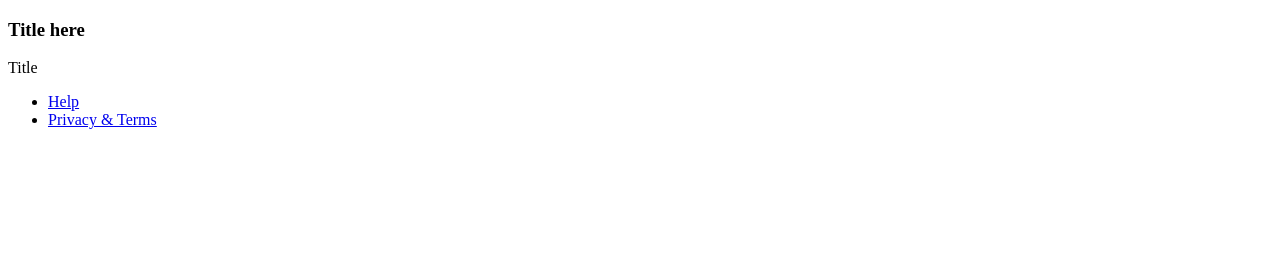
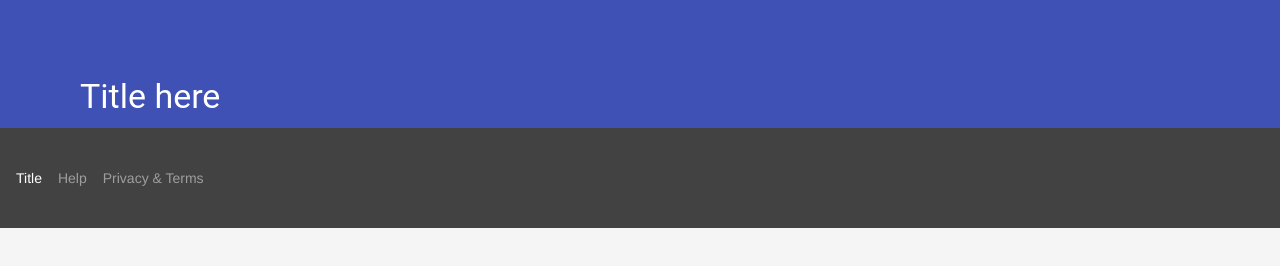
Before and after one commit to meerajahmed/voice-chat, a website built with webpack: page src/index.html in a window 1280 px wide. Built offline with nearby package versions, Linux system fonts and the light colour scheme; files whose address does not match are found by name.

Commit message:
webpack stylesheet config

```diff
--- a/src/index.html
+++ b/src/index.html
@@ -5,9 +5,6 @@
   <meta http-equiv="X-UA-Compatible" content="IE=edge">
   <meta name="viewport" content="width=device-width,initial-scale=1">
   <title>Voice Chat</title>
-  <link rel="stylesheet" href="/node_modules/material-design-lite/material.min.css">
-  <link rel="stylesheet" href="app.css">
-  <script src="/node_modules/material-design-lite/material.min.js"></script>
   <link rel="stylesheet" href="https://fonts.googleapis.com/icon?family=Material+Icons">
 </head>
 <body class="mdl-color--grey-100 mdl-color-text--grey-700 mdl-base">
--- a/src/index.js
+++ b/src/index.js
@@ -1,3 +1,6 @@
+import "../node_modules/material-design-lite/material.min.css";
 import "./app.css";
 
+import "material-design-lite";
+
 console.log("voice chat");
```
Also changed, not shown: 1 other file.
